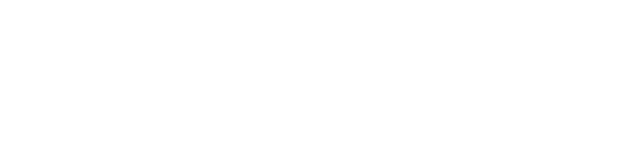
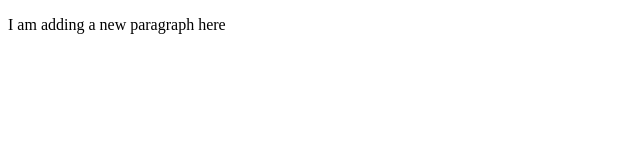
Before and after one commit to Kunjan07/Local-repository, a plain HTML site: page index.html in a window 1280 px wide. Shown: the whole page, without its empty margins (0-640 px from the left). Drawn offline with Linux system fonts and the light colour scheme.

Commit message:
added new feature

```diff
--- a/index.html
+++ b/index.html
@@ -7,5 +7,7 @@
 </head>
 <body>
 
+    <p>I am adding a  new paragraph here </p>
+
 </body>
 </html>
```
